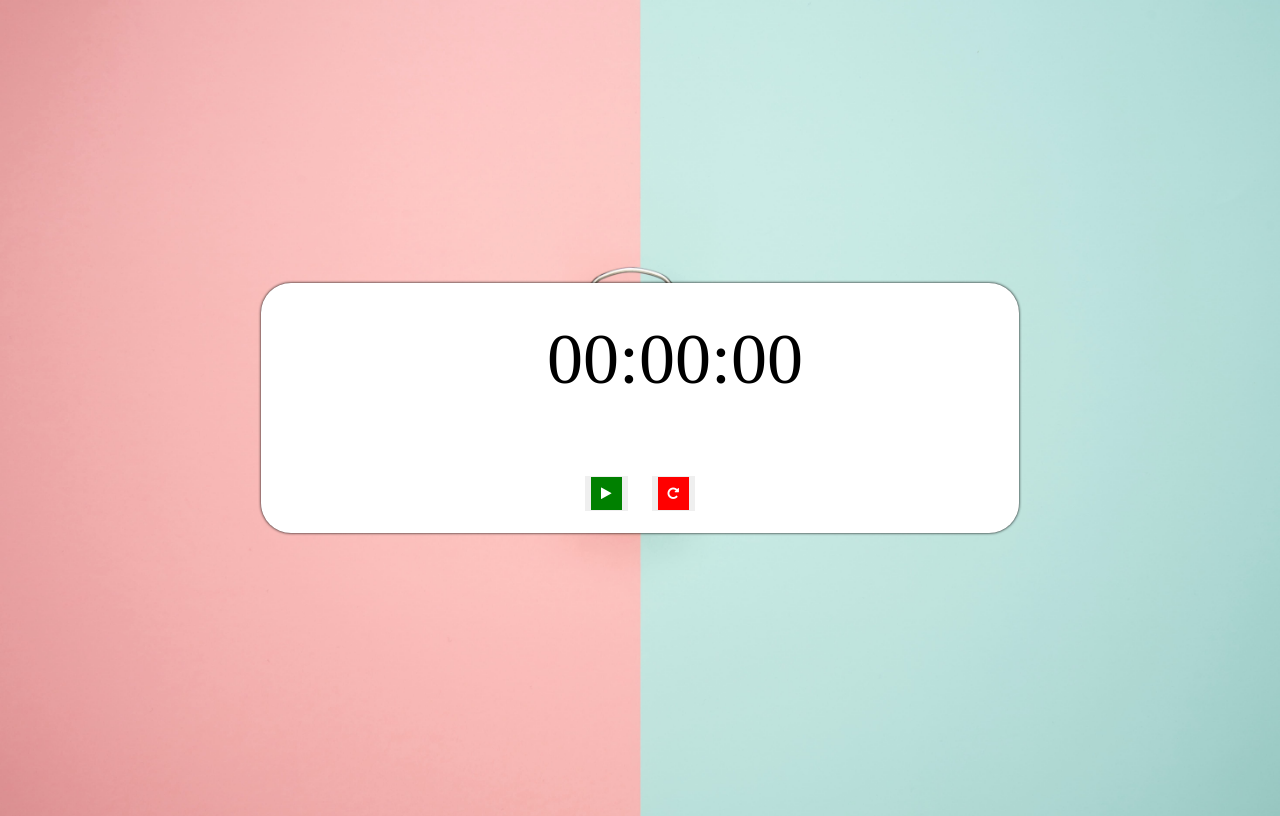
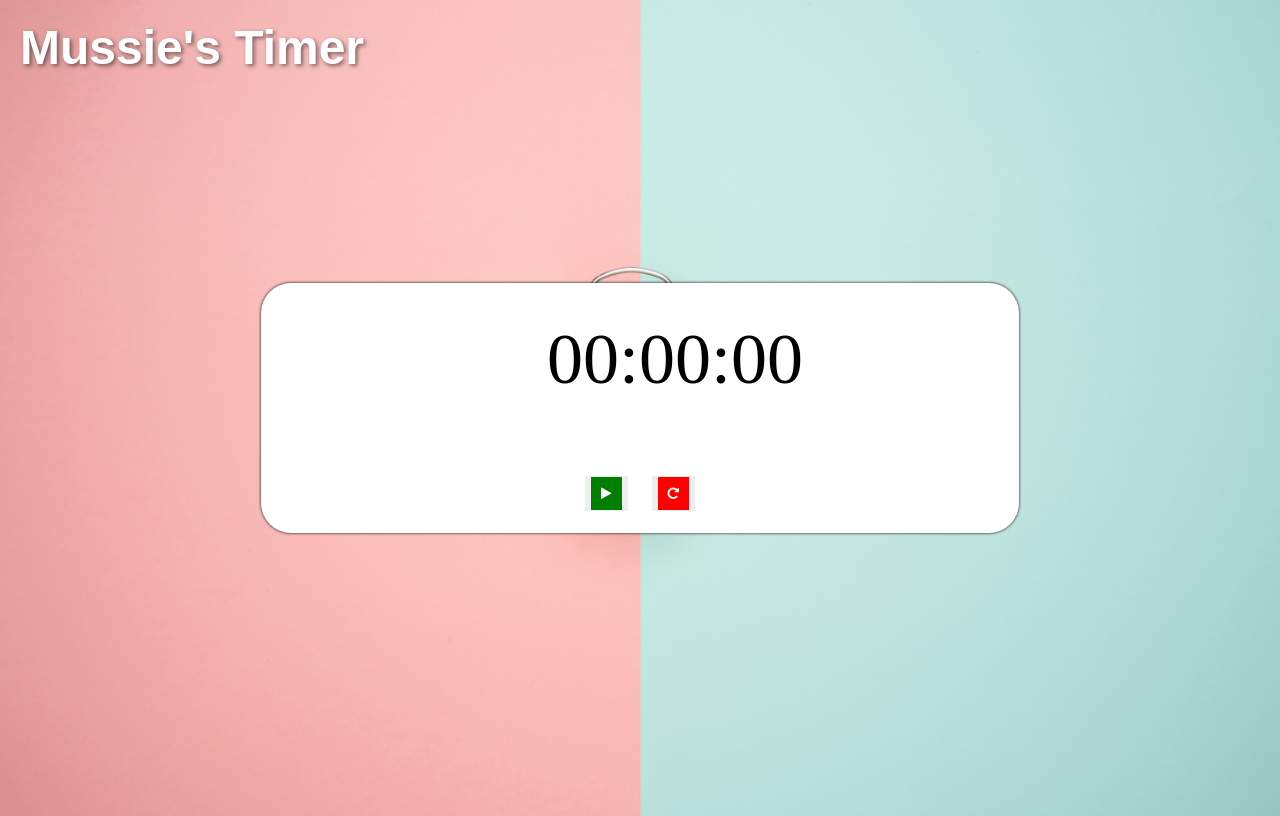
Before and after one commit to MussieTeka/Timer-App, a plain HTML site: page index.html in a window 1280 px wide. Drawn offline with Linux system fonts and the light colour scheme.

Commit message:
Add updated HTML and CSS to include logo

```diff
--- a/index.html
+++ b/index.html
@@ -13,6 +13,8 @@
   </head>
   <body>
     <div class="container">
+      <div id="title">Mussie's Timer</div>
+
       <div id="timer">00:00:00</div>
       <div class="buttons">
         <button id="startStopBtn">
--- a/style.css
+++ b/style.css
@@ -12,6 +12,18 @@ body {
   background-color: #fff;
   border-radius: 30px;
   box-shadow: 0 0 3px;
+}
+
+#title {
+  position: absolute;
+  top: 0;
+  left: 0;
+  padding: 20px;
+  font-size: 48px;
+  color: #fff;
+  font-weight: 700;
+  font-family: "Arial", sans-serif;
+  text-shadow: 2px 2px 4px rgba(1, 1, 1, 0.5);
 }
 
 #timer {
```
